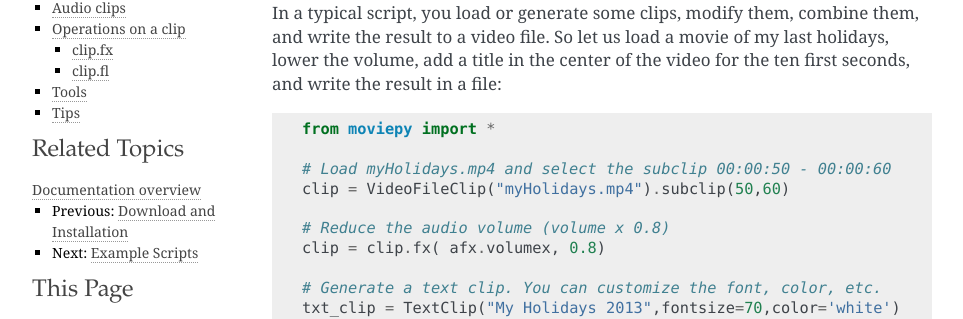
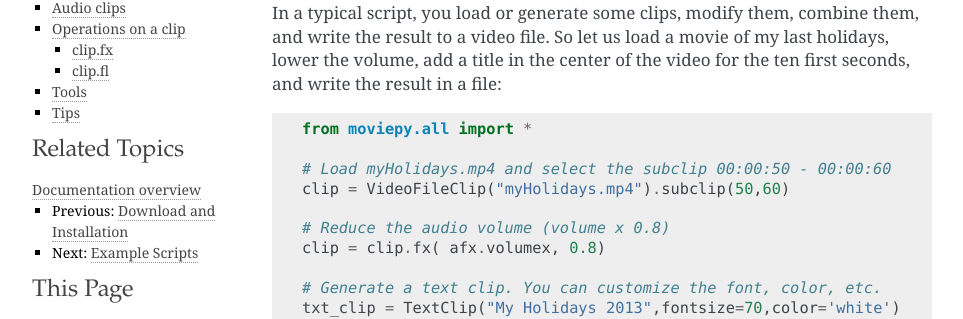
Before and after one commit to Zulko/moviepy, a Sphinx documentation site: the page built from docs/crash_course/crash_course.rst, in a window 1280 px wide and 900 px high. Shown: the part 202-521 px from the top of the window, without its empty margins (148-1111 px from the left). Built offline with Sphinx 7.4.7, drawn with Linux system fonts in a browser that asks for light colours; cross-references to code outside the pages are shown as plain code.

Commit message:
oops commit: corrected moviepy.all in some docs

```diff
--- a/README.rst
+++ b/README.rst
@@ -10,10 +10,10 @@ See the full documentation and demo videos here_ .
 
 A typical MoviePy script looks like that: ::
 
-    from moviepy import *
+    from moviepy.all import *
 
     # Load myHolidays.mp4 and select the subclip 00:00:50 - 00:00:60
-    clip =VideoFileClip("myHolidays.mp4").subclip(50,60)
+    clip = VideoFileClip("myHolidays.mp4").subclip(50,60)
 
     # Generate a text clip (many options available ! )
     txt_clip = TextClip("My Holidays 2013",fontsize=70,color='white')
--- a/docs/crash_course/crash_course.rst
+++ b/docs/crash_course/crash_course.rst
@@ -9,7 +9,7 @@ Example code
 In a typical script, you load or generate some clips, modify them, combine them, and write the result to a video file.
 So let us load a movie of my last holidays, lower the volume, add a title in the center of the video for the ten first seconds, and write the result in a file: ::
 
-    from moviepy import *
+    from moviepy.all import *
 
     # Load myHolidays.mp4 and select the subclip 00:00:50 - 00:00:60
     clip = VideoFileClip("myHolidays.mp4").subclip(50,60)
@@ -185,9 +185,9 @@ but this is not easy to read. To have a clearer syntax you can use ``clip.fx``:
                    fx( effect_2, args2).\
                    fx( effect_3, args3)
 
-Much better ! There are already many effects implemented in the modules ``moviepy.video.fx`` and ``moviepy.audio.fx``. The fx methods in these modules are automatically applied to the sound and the mask of the clip if it is relevant, so that you don't have to worry about modifying these. For practicality, when you use ``from moviepy import *``, these two modules are loaded as ``vfx`` and ``afx``, so you may write something like ::
+Much better ! There are already many effects implemented in the modules ``moviepy.video.fx`` and ``moviepy.audio.fx``. The fx methods in these modules are automatically applied to the sound and the mask of the clip if it is relevant, so that you don't have to worry about modifying these. For practicality, when you use ``from moviepy import.all *``, these two modules are loaded as ``vfx`` and ``afx``, so you may write something like ::
 
-    from moviepy import *
+    from moviepy import.all *
     clip = VideoFileClip("myvideo.avi").\
                fx( vfx.resize, width=460).\ # resize (keep aspect ratio)
                fx( vfx.speedx, 2).\ # double speed
--- a/docs/index.rst
+++ b/docs/index.rst
@@ -4,7 +4,7 @@ MoviePy
 MoviePy is a Python module for script-based movie editing, which enables basic operations (cuts, concatenations, title insertions) to be done in a few lines. It can also be used for advanced compositing and special effects. Let me put together the clips in my demonstration folder: ::
 
     import os
-    from moviepy import *
+    from moviepy.all import *
     files = sorted( os.listdir("clips/") )
     clips = [ VideoFileClip('clips/%s'%f) for f in files]
     video = concatenate(clips, transition = VideoFileClip("logo.avi"))
```
